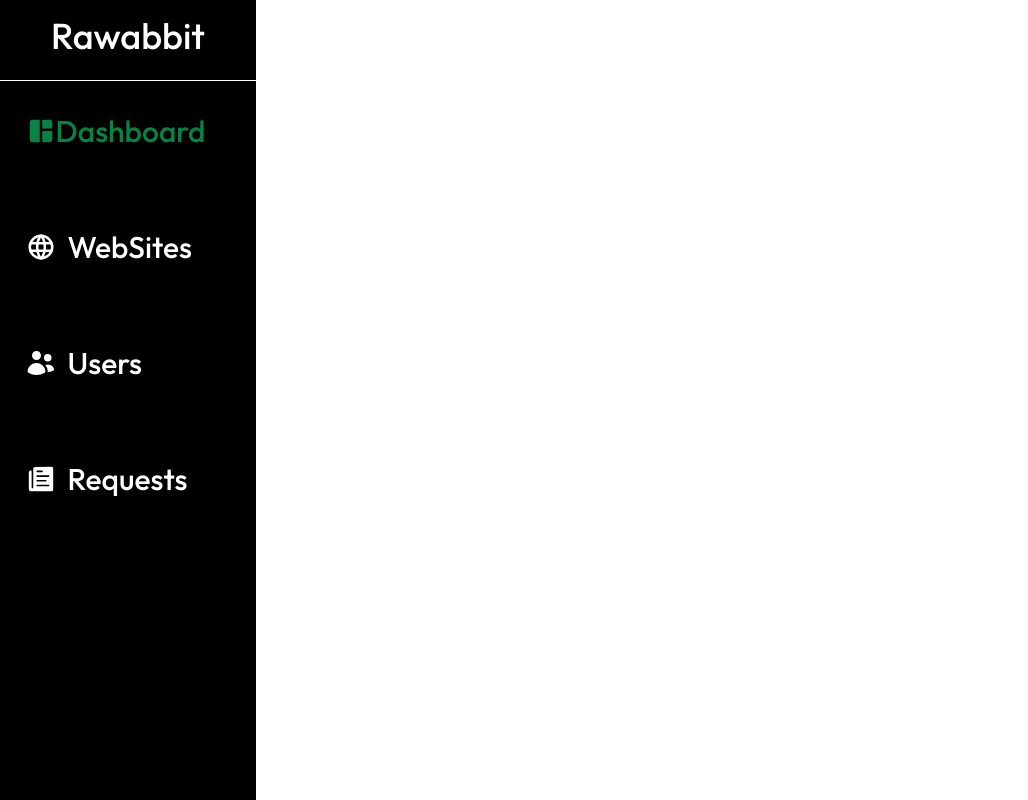
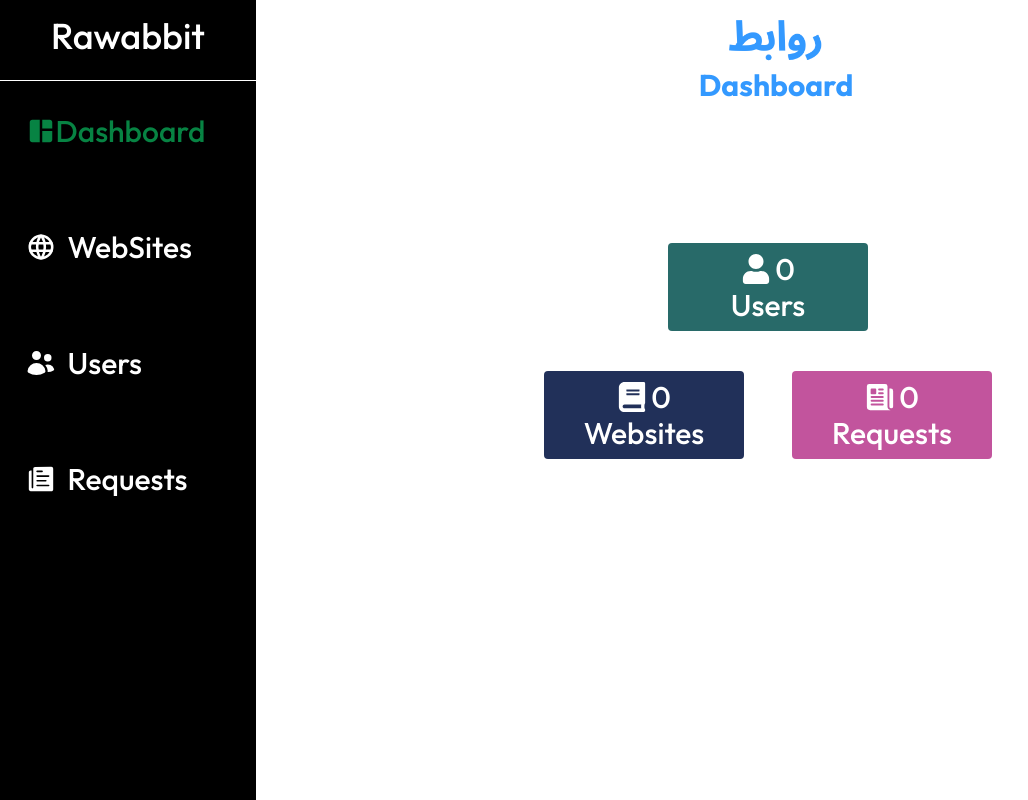
Before and after one commit to imadbenmadi/Rawabbit_Dashboard, a React (Vite) app: page / in a window 1280 px wide. Shown: the whole page, without its empty margins (0-1028 px from the left). Built offline with nearby package versions, Linux system fonts and the light colour scheme; no server answers.

Commit message:
init Dashboard Home page

```diff
--- a/src/Components/Dashboard_home/Dashboard_home.jsx
+++ b/src/Components/Dashboard_home/Dashboard_home.jsx
@@ -1,12 +1,64 @@
+import { useState } from "react";
+// import { useOutletContext } from "react-router-dom";
+import { IoIosNotifications } from "react-icons/io";
+import { IoNewspaper } from "react-icons/io5";
+import { FaBook, FaUser } from "react-icons/fa";
+import { FaHandshake } from "react-icons/fa";
+import logo from "../../../public/Logo.png"
+function Dashboard_Home() {
 
-import { useNavigate } from "react-router";
-import { useEffect } from "react";
-function Dashboard_home() {
-    const Navigate = useNavigate();
-    // useEffect(() => {
-    //     Navigate("/Dashboard/Users");
-    // }, []);
-    return null;
+    // if (!user)
+    //     return (
+    //         <div className="w-full h-screen flex items-center justify-center">
+    //             <span className="loader"></span>
+    //         </div>
+    //     );
+    return (
+        <div>
+            <div className="text-4xl m-auto font-bold w-full md:w-fit pt-4 pl-4  lg:text-3xl mb-2 text-center text-blue ">
+                <img src={logo} className="w-[100px] m-auto" />
+                Dashboard
+            </div>
+            <div className=" flex items-center justify-center flex-col text-xl md:text-3xl text-gray  gap-10 w-full h-[60vh]">
+                <div className=" flex gap-4 md:gap-12">
+                    <div className=" bg-[#286a69] px-4 py-2 rounded text-white w-[140px] md:w-[200px]">
+                        <div className="flex gap-1 items-center justify-center ">
+                            <FaUser />
+                            {/* {user.user.Services.length} */}0
+                        </div>
+                        <div className=" text-center">Users</div>
+                    </div>
+                    {/* <div className=" bg-[#7e549e] px-4 py-2 rounded text-white w-[140px] md:w-[200px]">
+                        <div className="flex gap-1 items-center justify-center  ">
+                            <IoIosNotifications />
+                            // {user.user.Notifications.length}
+                            0
+                        </div>
+                        <div className=" text-center">Notifications</div>
+                    </div> */}
+                </div>
+                <div className=" flex gap-4 md:gap-12">
+                    <div className=" bg-[#213059] px-4 py-2 rounded text-white w-[140px] md:w-[200px]">
+                        <div className="flex gap-1 items-center justify-center ">
+                            <FaBook />
+                            {/* {user.user.Courses.length} */}0
+                        </div>
+                        <div className=" text-center">Websites</div>
+                    </div>
+
+                    <div className=" bg-[#c2549d] px-4 py-2 rounded text-white w-[140px] md:w-[200px]">
+                        <div className="flex gap-1 items-center justify-center ">
+                            <IoNewspaper />
+                            {/* {user.Courses_requests.length +
+                                user.Services_requests.length} */}
+                            0
+                        </div>
+                        <div className=" text-center">Requests</div>
+                    </div>
+                </div>
+            </div>
+        </div>
+    );
 }
 
-export default Dashboard_home;
+export default Dashboard_Home;
```
Also changed, not shown: public/Logo.png.
